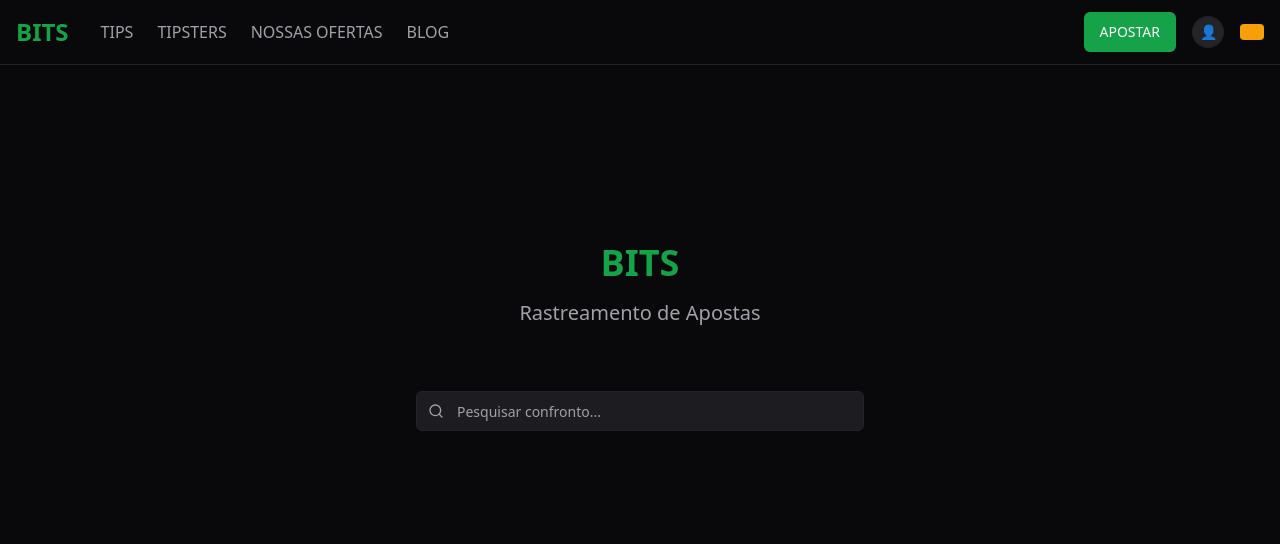
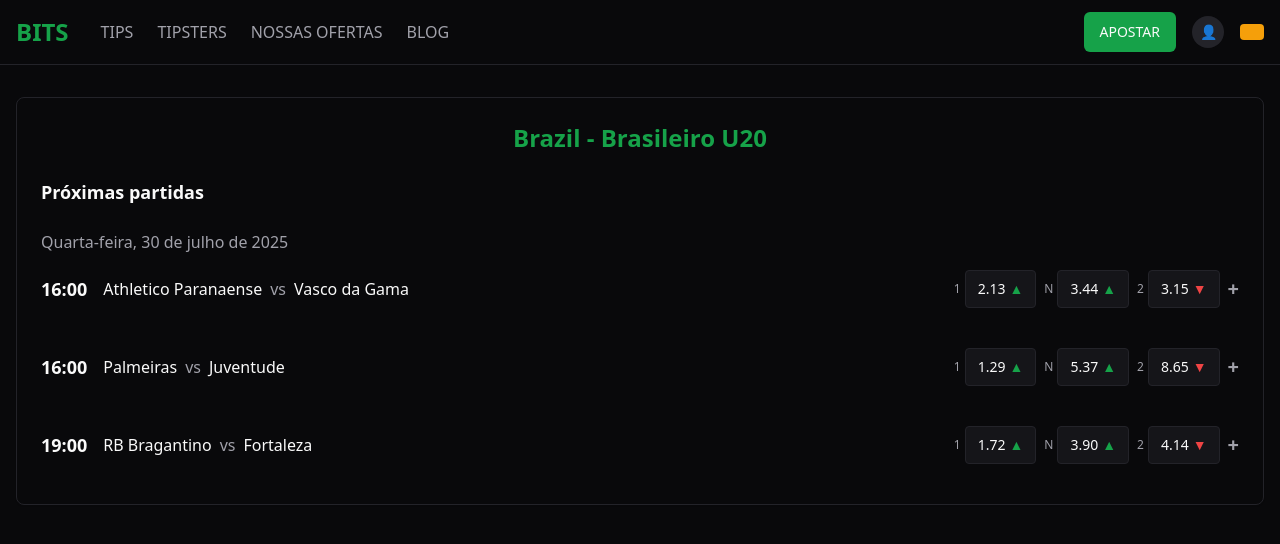
Before and after one commit to jdabliu/bits-bet-tracker, a React (Vite) app: page / in a window 1280 px wide. Shown: the top 544 px of the page. Built offline with nearby package versions, Linux system fonts and the light colour scheme.

Commit message:
Refactor: Update home page structure
The home page structure has been updated to better organize and display match information. This includes changes to how leagues, tags, and event lists are rendered.

```diff
--- a/src/pages/Index.tsx
+++ b/src/pages/Index.tsx
@@ -1,59 +1,142 @@
 import { useState } from "react";
 import Header from "@/components/Header";
-import SearchBar from "@/components/SearchBar";
-import MatchCard from "@/components/MatchCard";
-import MatchDetails from "@/pages/MatchDetails";
+import OddsCard from "@/components/OddsCard";
+import LogBetModal from "@/components/LogBetModal";
+import { Card } from "@/components/ui/card";
 
 const Index = () => {
-  const [searchQuery, setSearchQuery] = useState("");
-  const [showMatchDetails, setShowMatchDetails] = useState(false);
-  const [showResults, setShowResults] = useState(false);
+  const [showBetModal, setShowBetModal] = useState(false);
+  const [selectedMatch, setSelectedMatch] = useState("");
+  const [selectedBet, setSelectedBet] = useState("");
 
-  const handleSearch = (query: string) => {
-    setSearchQuery(query);
-    setShowResults(true);
+  // Dados das partidas baseados no HTML fornecido
+  const matches = [
+    {
+      id: 1,
+      date: "Quarta-feira, 30 de julho de 2025",
+      time: "16:00",
+      homeTeam: "Athletico Paranaense",
+      awayTeam: "Vasco da Gama",
+      homeOdd: "2.13",
+      drawOdd: "3.44",
+      awayOdd: "3.15"
+    },
+    {
+      id: 2,
+      date: "Quarta-feira, 30 de julho de 2025",
+      time: "16:00",
+      homeTeam: "Palmeiras",
+      awayTeam: "Juventude",
+      homeOdd: "1.29",
+      drawOdd: "5.37",
+      awayOdd: "8.65"
+    },
+    {
+      id: 3,
+      date: "Quarta-feira, 30 de julho de 2025",
+      time: "19:00",
+      homeTeam: "RB Bragantino",
+      awayTeam: "Fortaleza",
+      homeOdd: "1.72",
+      drawOdd: "3.90",
+      awayOdd: "4.14"
+    }
+  ];
+
+  const handleBetClick = (match: string, betType: string, odd: string) => {
+    setSelectedMatch(match);
+    setSelectedBet(`${betType} - ${odd}`);
+    setShowBetModal(true);
   };
-
-  const handleMatchClick = () => {
-    setShowMatchDetails(true);
-  };
-
-  const handleBackToSearch = () => {
-    setShowMatchDetails(false);
-  };
-
-  if (showMatchDetails) {
-    return <MatchDetails onBack={handleBackToSearch} />;
-  }
 
   return (
     <div className="min-h-screen bg-background">
       <Header />
 
       <div className="max-w-7xl mx-auto px-4 py-8">
-        <div className="flex flex-col items-center justify-center min-h-[60vh]">
-          <div className="text-center mb-8">
-            <h1 className="text-4xl font-bold text-primary mb-4">BITS</h1>
-            <p className="text-xl text-muted-foreground mb-8">
-              Rastreamento de Apostas
-            </p>
-          </div>
+        <div className="mb-8">
+          <Card className="p-6 bg-card border-border">
+            <div className="text-center mb-6">
+              <h1 className="text-2xl font-bold text-primary mb-2">Brazil - Brasileiro U20</h1>
+            </div>
 
-          <SearchBar onSearch={handleSearch} />
+            <div className="mb-6">
+              <h3 className="text-lg font-semibold text-foreground mb-4">Próximas partidas</h3>
+            </div>
 
-          {showResults && searchQuery && (
-            <div className="mt-8 w-full max-w-md">
-              <div className="space-y-4">
-                <MatchCard
-                  homeTeam="Flamengo"
-                  awayTeam="Chelsea"
-                  onClick={handleMatchClick}
-                />
-              </div>
+            <div className="space-y-6">
+              {matches.map((match, index) => (
+                <div key={match.id}>
+                  {index === 0 && (
+                    <div className="mb-4">
+                      <p className="font-medium text-muted-foreground">{match.date}</p>
+                    </div>
+                  )}
+
+                  <div className="border-b border-border pb-4 last:border-b-0">
+                    <div className="flex items-center justify-between">
+                      <div className="flex items-center gap-4">
+                        <span className="font-bold text-lg">{match.time}</span>
+                        <div className="flex items-center gap-2">
+                          <span className="font-medium">{match.homeTeam}</span>
+                          <span className="text-muted-foreground">vs</span>
+                          <span className="font-medium">{match.awayTeam}</span>
+                        </div>
+                      </div>
+
+                      <div className="flex items-center gap-2">
+                        <div className="flex items-center gap-1">
+                          <span className="text-xs text-muted-foreground">1</span>
+                          <button
+                            onClick={() => handleBetClick(`${match.homeTeam} x ${match.awayTeam}`, match.homeTeam, match.homeOdd)}
+                            className="px-3 py-2 bg-muted/50 hover:bg-muted border border-border rounded text-sm font-medium transition-colors"
+                          >
+                            {match.homeOdd}
+                            <span className="text-success ml-1">▲</span>
+                          </button>
+                        </div>
+
+                        <div className="flex items-center gap-1">
+                          <span className="text-xs text-muted-foreground">N</span>
+                          <button
+                            onClick={() => handleBetClick(`${match.homeTeam} x ${match.awayTeam}`, "Empate", match.drawOdd)}
+                            className="px-3 py-2 bg-muted/50 hover:bg-muted border border-border rounded text-sm font-medium transition-colors"
+                          >
+                            {match.drawOdd}
+                            <span className="text-success ml-1">▲</span>
+                          </button>
+                        </div>
+
+                        <div className="flex items-center gap-1">
+                          <span className="text-xs text-muted-foreground">2</span>
+                          <button
+                            onClick={() => handleBetClick(`${match.homeTeam} x ${match.awayTeam}`, match.awayTeam, match.awayOdd)}
+                            className="px-3 py-2 bg-muted/50 hover:bg-muted border border-border rounded text-sm font-medium transition-colors"
+                          >
+                            {match.awayOdd}
+                            <span className="text-destructive ml-1">▼</span>
+                          </button>
+                        </div>
+
+                        <button className="font-bold text-xl text-muted-foreground hover:text-foreground transition-colors">
+                          +
+                        </button>
+                      </div>
+                    </div>
+                  </div>
+                </div>
+              ))}
             </div>
-          )}
+          </Card>
         </div>
       </div>
+
+      <LogBetModal
+        open={showBetModal}
+        onOpenChange={setShowBetModal}
+        selectedMatch={selectedMatch}
+        selectedBet={selectedBet}
+      />
     </div>
   );
 };
```
